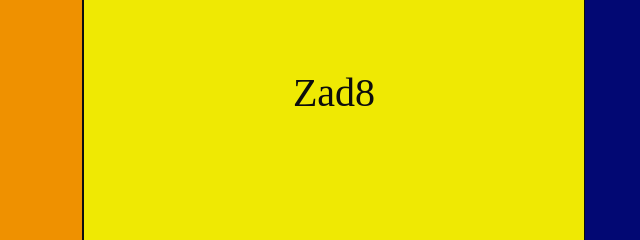
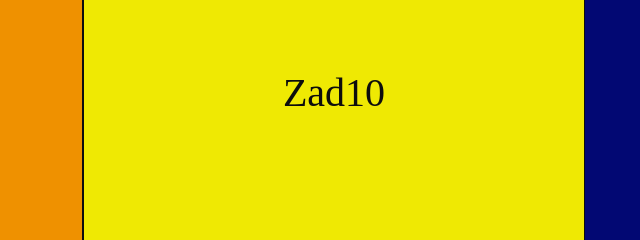
Before and after one commit to XaweryS/Praktyki_tydz1_2C, a plain HTML site: page main.html in a window 1280 px wide. Shown: the part 1672-1912 px from the top of the page, 427-1067 px from the left. Drawn offline with Linux system fonts and the light colour scheme.

Commit message:
Update main.html

```diff
--- a/main.html
+++ b/main.html
@@ -13,6 +13,6 @@
     <div id="z5"><a href="zadf5.html">Zad5</a></div>
     <div id="z6"><a href="zad6.html">Zad6</a></div>
     <div id="z7"><a href="zadu7.html">Zad7</a></div>
-    <div id="z8"><a href="">Zad8</a></div>
+    <div id="z8"><a href="zad10">Zad10</a></div>
 </body>
 </html>
```
